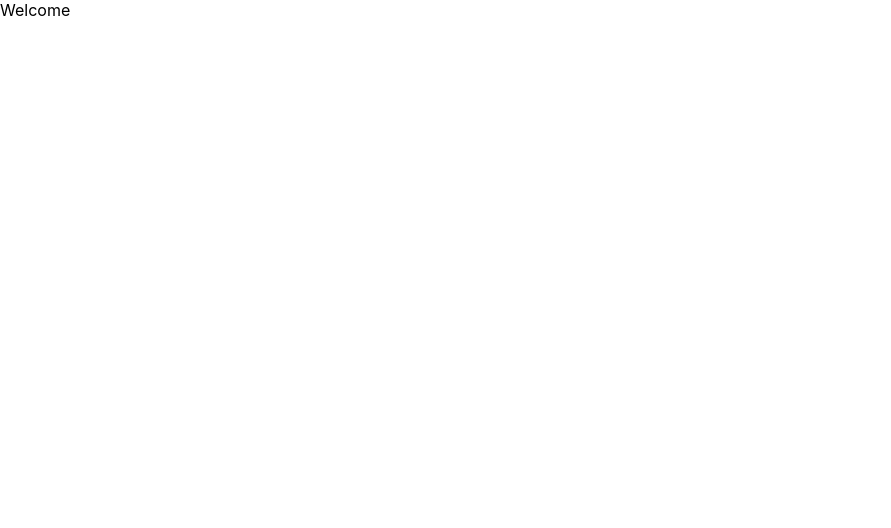
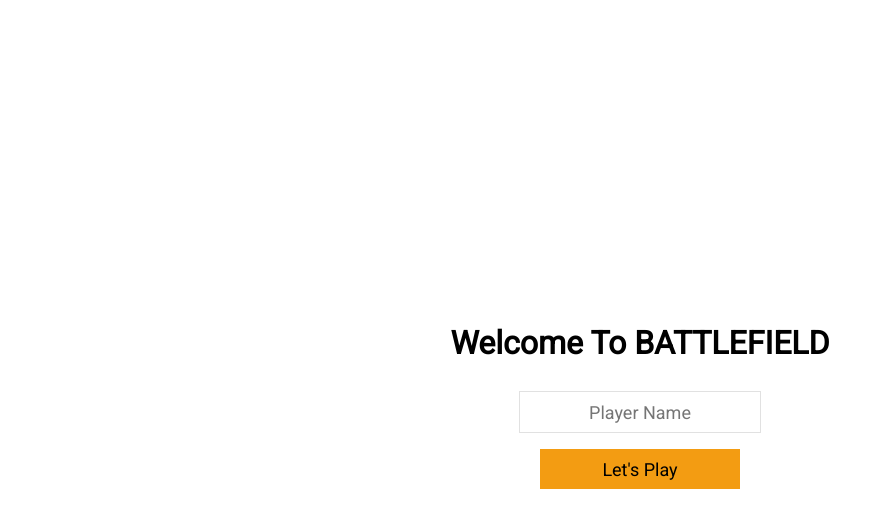
Before and after one commit to thuyiya/battlefield, a React (Create React App) app: page / in a window 1280 px wide. Shown: the top 528 px of the page, without its empty margins (0-891 px from the left). Built offline with nearby package versions, Linux system fonts and the light colour scheme.

Commit message:
Welcome Page setup

```diff
--- /dev/null
+++ b/src/constants/index.ts
@@ -0,0 +1,8 @@
+const STRINGS = {
+  WELCOME: {
+    LOGIN_BUTTON: "Let's Play",
+    INPUT_PLACEHOLDER: 'Player Name',
+  },
+}
+
+export { STRINGS }
--- a/src/context/AppContext.tsx
+++ b/src/context/AppContext.tsx
@@ -3,6 +3,7 @@ import User from '../types/User'
 
 interface AppContextInterface {
   user: User | null
+  onLogin: (user: string) => void
 }
 
 const AppContext = createContext<AppContextInterface | null>(null)
--- a/src/context/AppProvider.tsx
+++ b/src/context/AppProvider.tsx
@@ -5,8 +5,17 @@ import User from '../types/User'
 const AppProvider: FC<{ children: JSX.Element }> = ({ children }) => {
   const [user, setUser] = useState<User>({})
 
+  const handleLogin = async (name: string) => {
+    setUser({
+      name,
+      hit: 0,
+      shoot: 0,
+    })
+  }
+
   const value: AppContextInterface = {
     user,
+    onLogin: handleLogin,
   }
 
   return <AuthContext.Provider value={value}>{children}</AuthContext.Provider>
--- a/src/index.css
+++ b/src/index.css
@@ -4,8 +4,25 @@ body {
     'Cantarell', 'Fira Sans', 'Droid Sans', 'Helvetica Neue', sans-serif;
   -webkit-font-smoothing: antialiased;
   -moz-osx-font-smoothing: grayscale;
+  font-family: 'Antonio', sans-serif;
+  font-family: 'Roboto', sans-serif;
+  color: '#333333';
 }
 
-code {
-  font-family: source-code-pro, Menlo, Monaco, Consolas, 'Courier New', monospace;
+button {
+  all: unset;
 }
+
+input {
+  all: unset;
+  border: 1px #dddd solid;
+}
+
+.btn {
+  height: 40px;
+  width: 200px;
+  text-align: center;
+  font-size: 18px;
+  margin: 8px;
+  background-color: #f39c12;
+}
--- a/src/screens/Welcome/index.tsx
+++ b/src/screens/Welcome/index.tsx
@@ -1,5 +1,43 @@
+import { useMemo, useState } from 'react'
+import { useNavigate } from 'react-router-dom'
+import useApp from '../../hooks/useApp'
+import { STRINGS } from '../../constants'
+
+import './welcome.css'
+
 const Welcome = () => {
-  return <div>Welcome</div>
+  const appContext = useApp()
+  const navigate = useNavigate()
+
+  const [text, setText] = useState<string>('')
+
+  const submit = () => {
+    appContext?.onLogin(text)
+    navigate('/game')
+  }
+
+  const disabledButton = useMemo(() => () => text.trim().length < 2, [text])
+
+  return (
+    <div className='container'>
+      <h1>Welcome To BATTLEFIELD</h1>
+      <input
+        className='name_input'
+        data-testid='player-name-input'
+        value={text}
+        onChange={(e) => setText(e.target.value)}
+        placeholder={STRINGS.WELCOME.INPUT_PLACEHOLDER}
+      />
+      <button
+        disabled={disabledButton()}
+        className='btn'
+        onClick={submit}
+        data-testid='lets-play-button'
+      >
+        {STRINGS.WELCOME.LOGIN_BUTTON}
+      </button>
+    </div>
+  )
 }
 
 export default Welcome
--- /dev/null
+++ b/src/screens/Welcome/welcome.css
@@ -0,0 +1,15 @@
+.container {
+  display: flex;
+  justify-content: center;
+  align-items: center;
+  flex-direction: column;
+  height: 100vh;
+  text-align: 'center';
+}
+.name_input {
+  height: 40px;
+  text-align: center;
+  width: 240px;
+  margin: 8px;
+  font-size: 18px;
+}
```
